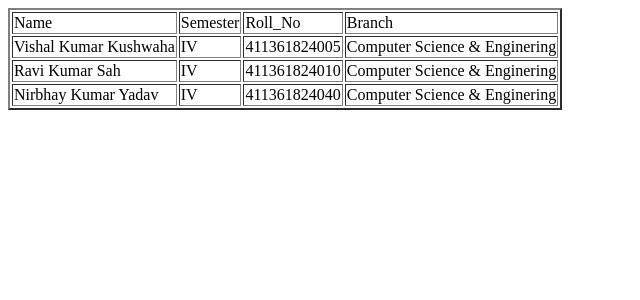
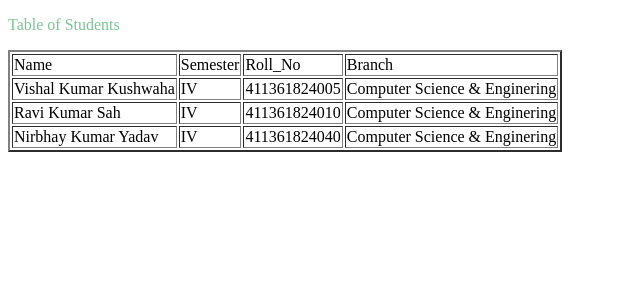
Before and after one commit to VishalProject05/localrepo, a PHP site: page / in a window 1280 px wide. Shown: the top 300 px of the page, without its empty margins (0-640 px from the left). Run offline with PHP 8.4, Linux system fonts and the light colour scheme.

Commit message:
add features

```diff
--- a/index.html
+++ b/index.html
@@ -4,8 +4,10 @@
     <meta charset="UTF-8">
     <meta name="viewport" content="width=device-width, initial-scale=1.0">
     <title>Document</title>
+    <link rel="stylesheet" href="style.css">
 </head>
 <body>
+    <p>Table of Students</p>
     <table border="2PX" border-collapse:collapse>
         <tr>
             <td>Name</td>
--- a/style.css
+++ b/style.css
@@ -1,3 +1,3 @@
 p{
-    color:blue;
+    color:rgb(123, 196, 151);
 }
```
